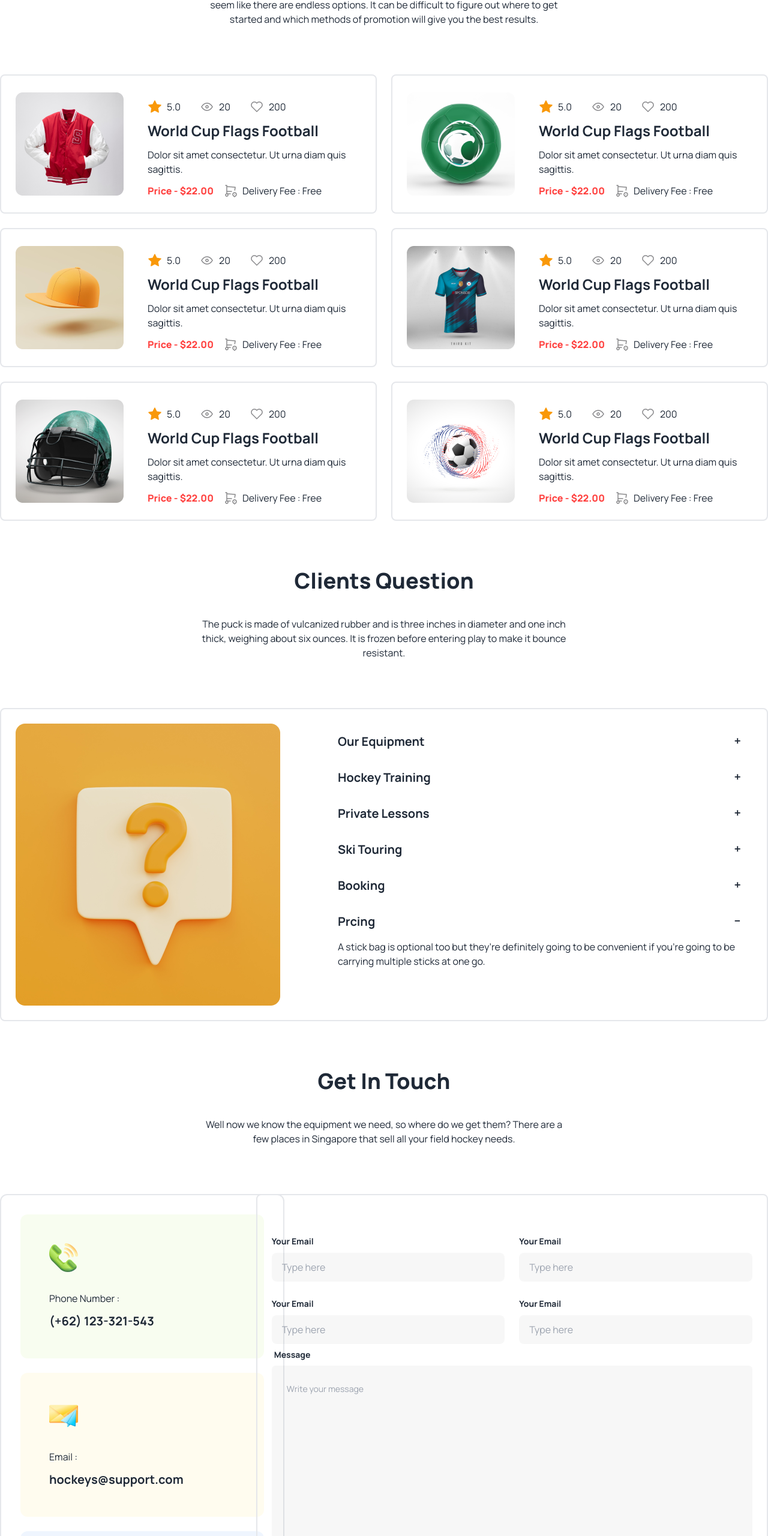
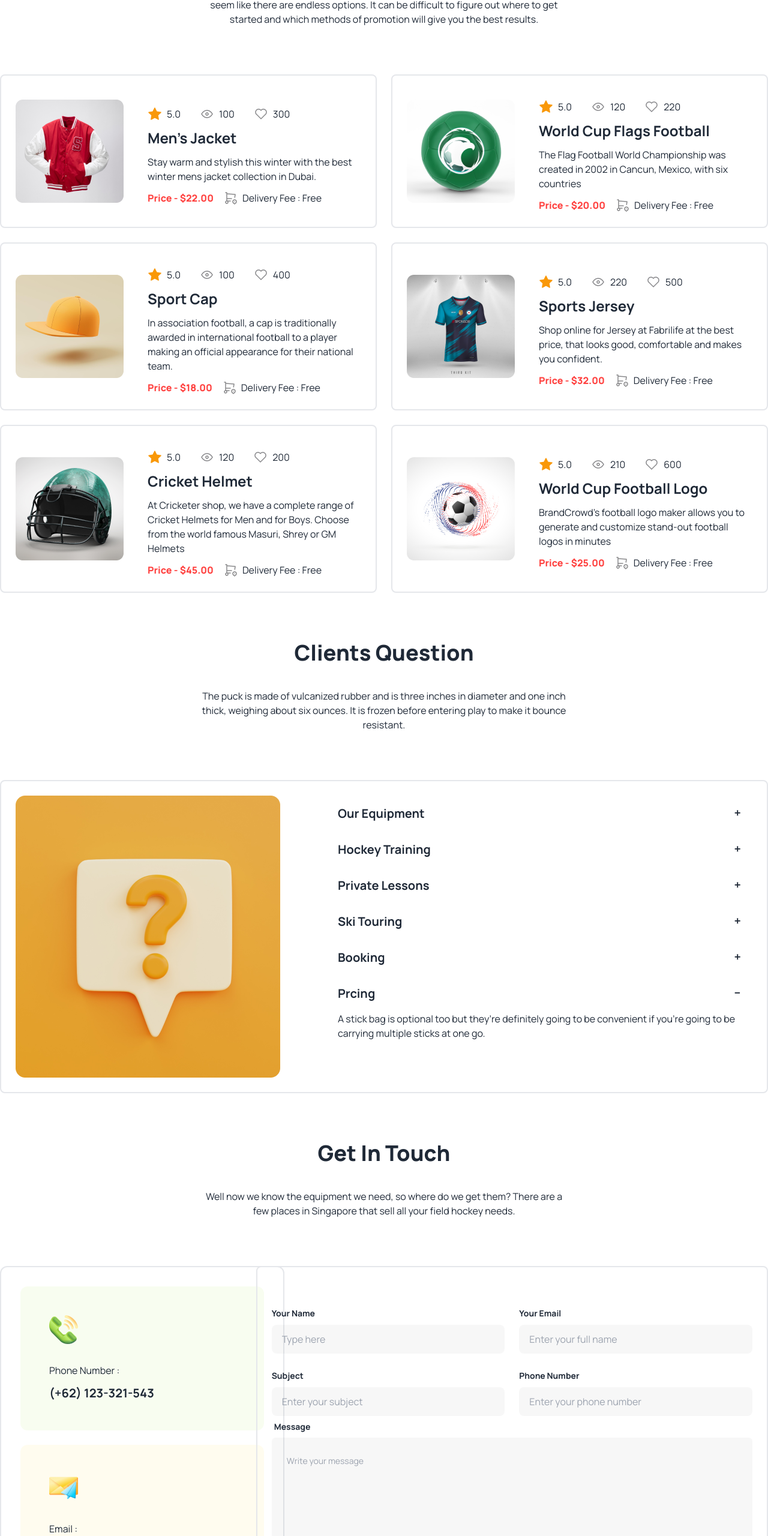
Before and after one commit to Priyo0011/a3-hockeys-club, a plain HTML site: page index.html in a window 1280 px wide. Shown: the part 2904-5464 px from the top of the page at 60% size. Drawn offline with nearby package versions, Linux system fonts and the light colour scheme.

Commit message:
added new text

```diff
--- a/index.html
+++ b/index.html
@@ -215,15 +215,15 @@
                                 <img src="images/Frame 2.png" alt="">5.0
                             </div>
                             <div class="flex gap-2">
-                                <img src="images/Frame 3.png" alt="">20
+                                <img src="images/Frame 3.png" alt="">100
                             </div>
                             <div class="flex gap-2">
-                                <img src="images/Frame 4.png" alt="">200
+                                <img src="images/Frame 4.png" alt="">300
                             </div>
                             <p></p>
                         </div>
-                        <h2 class="text-2xl font-bold">World Cup Flags Football</h2>
-                        <p>Dolor sit amet consectetur. Ut urna diam quis sagittis.</p>
+                        <h2 class="text-2xl font-bold">Men's Jacket</h2>
+                        <p>Stay warm and stylish this winter with the best winter mens jacket collection in Dubai.</p>
                         <div class="flex justify-start gap-4">
                             <p class="text-custom-color font-extrabold">Price - $22.00</p>
                             <div class="flex gap-2">
@@ -241,17 +241,17 @@
                                 <img src="images/Frame 2.png" alt="">5.0
                             </div>
                             <div class="flex gap-2">
-                                <img src="images/Frame 3.png" alt="">20
+                                <img src="images/Frame 3.png" alt="">120
                             </div>
                             <div class="flex gap-2">
-                                <img src="images/Frame 4.png" alt="">200
+                                <img src="images/Frame 4.png" alt="">220
                             </div>
                             <p></p>
                         </div>
                         <h2 class="text-2xl font-bold">World Cup Flags Football</h2>
-                        <p>Dolor sit amet consectetur. Ut urna diam quis sagittis.</p>
+                        <p>The Flag Football World Championship was created in 2002 in Cancun, Mexico, with six countries</p>
                         <div class="flex justify-start gap-4">
-                            <p class="text-custom-color font-extrabold">Price - $22.00</p>
+                            <p class="text-custom-color font-extrabold">Price - $20.00</p>
                             <div class="flex gap-2">
                                 <img src="images/Frame 5.png" alt="">
                                 <p>Delivery Fee : Free</p>
@@ -267,17 +267,17 @@
                                 <img src="images/Frame 2.png" alt="">5.0
                             </div>
                             <div class="flex gap-2">
-                                <img src="images/Frame 3.png" alt="">20
+                                <img src="images/Frame 3.png" alt="">100
                             </div>
                             <div class="flex gap-2">
-                                <img src="images/Frame 4.png" alt="">200
+                                <img src="images/Frame 4.png" alt="">400
                             </div>
                             <p></p>
                         </div>
-                        <h2 class="text-2xl font-bold">World Cup Flags Football</h2>
-                        <p>Dolor sit amet consectetur. Ut urna diam quis sagittis.</p>
+                        <h2 class="text-2xl font-bold">Sport Cap</h2>
+                        <p>In association football, a cap is traditionally awarded in international football to a player making an official appearance for their national team.</p>
                         <div class="flex justify-start gap-4">
-                            <p class="text-custom-color font-extrabold">Price - $22.00</p>
+                            <p class="text-custom-color font-extrabold">Price - $18.00</p>
                             <div class="flex gap-2">
                                 <img src="images/Frame 5.png" alt="">
                                 <p>Delivery Fee : Free</p>
@@ -293,17 +293,17 @@
                                 <img src="images/Frame 2.png" alt="">5.0
                             </div>
                             <div class="flex gap-2">
-                                <img src="images/Frame 3.png" alt="">20
+                                <img src="images/Frame 3.png" alt="">220
                             </div>
                             <div class="flex gap-2">
-                                <img src="images/Frame 4.png" alt="">200
+                                <img src="images/Frame 4.png" alt="">500
                             </div>
                             <p></p>
                         </div>
-                        <h2 class="text-2xl font-bold">World Cup Flags Football</h2>
-                        <p>Dolor sit amet consectetur. Ut urna diam quis sagittis.</p>
+                        <h2 class="text-2xl font-bold">Sports Jersey</h2>
+                        <p>Shop online for Jersey at Fabrilife at the best price, that looks good, comfortable and makes you confident.</p>
                         <div class="flex justify-start gap-4">
-                            <p class="text-custom-color font-extrabold">Price - $22.00</p>
+                            <p class="text-custom-color font-extrabold">Price - $32.00</p>
                             <div class="flex gap-2">
                                 <img src="images/Frame 5.png" alt="">
                                 <p>Delivery Fee : Free</p>
@@ -319,17 +319,17 @@
                                 <img src="images/Frame 2.png" alt="">5.0
                             </div>
                             <div class="flex gap-2">
-                                <img src="images/Frame 3.png" alt="">20
+                                <img src="images/Frame 3.png" alt="">120
                             </div>
                             <div class="flex gap-2">
                                 <img src="images/Frame 4.png" alt="">200
                             </div>
                             <p></p>
                         </div>
-                        <h2 class="text-2xl font-bold">World Cup Flags Football</h2>
-                        <p>Dolor sit amet consectetur. Ut urna diam quis sagittis.</p>
+                        <h2 class="text-2xl font-bold">Cricket Helmet</h2>
+                        <p>At Cricketer shop, we have a complete range of Cricket Helmets for Men and for Boys. Choose from the world famous Masuri, Shrey or GM Helmets</p>
                         <div class="flex justify-start gap-4">
-                            <p class="text-custom-color font-extrabold">Price - $22.00</p>
+                            <p class="text-custom-color font-extrabold">Price - $45.00</p>
                             <div class="flex gap-2">
                                 <img src="images/Frame 5.png" alt="">
                                 <p>Delivery Fee : Free</p>
@@ -345,17 +345,17 @@
                                 <img src="images/Frame 2.png" alt="">5.0
                             </div>
                             <div class="flex gap-2">
-                                <img src="images/Frame 3.png" alt="">20
+                                <img src="images/Frame 3.png" alt="">210
                             </div>
                             <div class="flex gap-2">
-                                <img src="images/Frame 4.png" alt="">200
+                                <img src="images/Frame 4.png" alt="">600
                             </div>
                             <p></p>
                         </div>
-                        <h2 class="text-2xl font-bold">World Cup Flags Football</h2>
-                        <p>Dolor sit amet consectetur. Ut urna diam quis sagittis.</p>
+                        <h2 class="text-2xl font-bold">World Cup Football Logo</h2>
+                        <p>BrandCrowd's football logo maker allows you to generate and customize stand-out football logos in minutes</p>
                         <div class="flex justify-start gap-4">
-                            <p class="text-custom-color font-extrabold">Price - $22.00</p>
+                            <p class="text-custom-color font-extrabold">Price - $25.00</p>
                             <div class="flex gap-2">
                                 <img src="images/Frame 5.png" alt="">
                                 <p>Delivery Fee : Free</p>
@@ -465,7 +465,7 @@
                     <div class="mt-10 grid gap-6 grid-cols-1 lg:grid-cols-2">
                         <div>
                             <label class="">
-                                <span class="text-sm font-bold">Your Email</span>
+                                <span class="text-sm font-bold">Your Name</span>
                             </label>
                             <input type="text" placeholder="Type here" class="mt-2 bg-[#13131808] input  w-full " />
                         </div>
@@ -473,19 +473,19 @@
                             <label class="">
                                 <span class="text-sm font-bold">Your Email</span>
                             </label>
-                            <input type="text" placeholder="Type here" class="mt-2 bg-[#13131808] input  w-full " />
+                            <input type="text" placeholder="Enter your full name" class="mt-2 bg-[#13131808] input  w-full " />
                         </div>
                         <div>
                             <label class="">
-                                <span class="text-sm font-bold">Your Email</span>
+                                <span class="text-sm font-bold">Subject</span>
                             </label>
-                            <input type="text" placeholder="Type here" class="mt-2 bg-[#13131808] input  w-full " />
+                            <input type="text" placeholder="Enter your subject" class="mt-2 bg-[#13131808] input  w-full " />
                         </div>
                         <div>
                             <label class="">
-                                <span class="text-sm font-bold">Your Email</span>
+                                <span class="text-sm font-bold">Phone Number</span>
                             </label>
-                            <input type="text" placeholder="Type here" class="mt-2 bg-[#13131808] input  w-full " />
+                            <input type="text" placeholder="Enter your phone number" class="mt-2 bg-[#13131808] input  w-full " />
                         </div>
                     </div>
                     <div>
```
